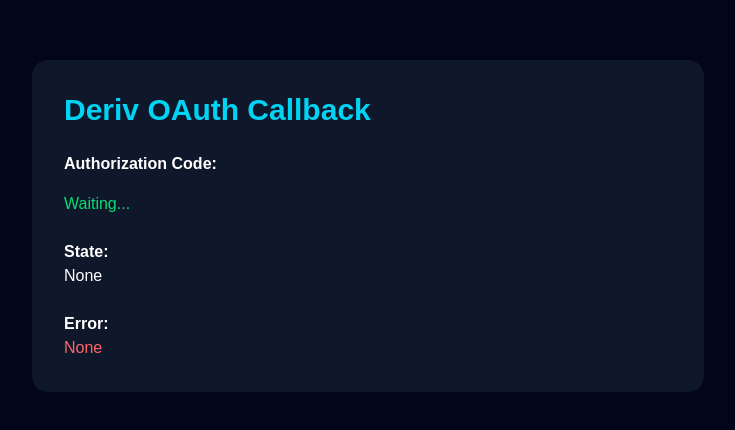
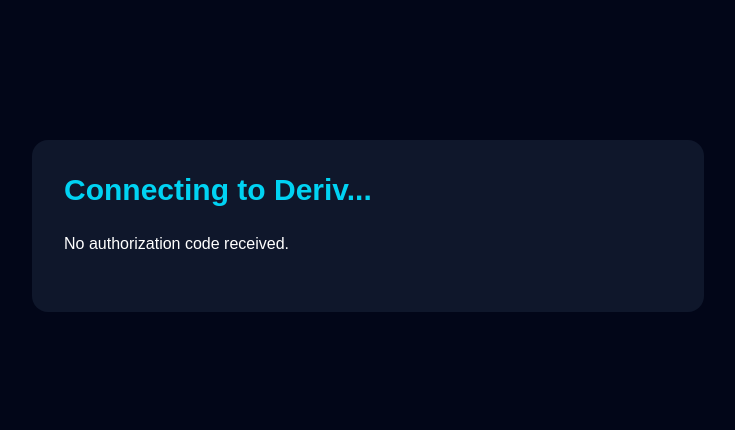
Before and after one commit to voltiqtrader/voltiqtrader, a Next.js app: page /auth/callback in a window 1280 px wide. Shown: the part 174-604 px from the top of the page, without its empty margins (272-1007 px from the left). Built offline with nearby package versions, Linux system fonts and the light colour scheme.

Commit message:
Create OAuth callback API

```diff
--- a/app/auth/callback/page.tsx
+++ b/app/auth/callback/page.tsx
@@ -1,46 +1,52 @@
 "use client";
+
 export const dynamic = "force-dynamic";
 
 import { useEffect, useState } from "react";
 
 export default function CallbackPage() {
-  const [code, setCode] = useState("");
-  const [state, setState] = useState("");
-  const [error, setError] = useState("");
+  const [message, setMessage] = useState("Authorizing...");
+  const [response, setResponse] = useState<any>(null);
 
   useEffect(() => {
-    const params = new URLSearchParams(window.location.search);
+    async function authorize() {
+      const params = new URLSearchParams(window.location.search);
+      const code = params.get("code");
 
-    setCode(params.get("code") || "");
-    setState(params.get("state") || "");
-    setError(params.get("error") || "");
+      if (!code) {
+        setMessage("No authorization code received.");
+        return;
+      }
+
+      try {
+        const res = await fetch(`/api/auth/callback?code=${code}`);
+        const data = await res.json();
+
+        setResponse(data);
+        setMessage("Authorization successful!");
+      } catch (error) {
+        console.error(error);
+        setMessage("Authorization failed.");
+      }
+    }
+
+    authorize();
   }, []);
 
   return (
     <main className="min-h-screen flex items-center justify-center bg-slate-950 text-white">
-      <div className="bg-slate-900 p-8 rounded-2xl w-full max-w-2xl">
+      <div className="bg-slate-900 p-8 rounded-2xl max-w-2xl w-full">
         <h1 className="text-3xl font-bold text-cyan-400 mb-6">
-          Deriv OAuth Callback
+          Connecting to Deriv...
         </h1>
 
-        <p className="mb-4">
-          <strong>Authorization Code:</strong>
-        </p>
-        <p className="break-all text-green-400">
-          {code || "Waiting..."}
-        </p>
+        <p className="mb-6">{message}</p>
 
-        <p className="mt-6">
-          <strong>State:</strong>
-        </p>
-        <p>{state || "None"}</p>
-
-        <p className="mt-6">
-          <strong>Error:</strong>
-        </p>
-        <p className="text-red-400">
-          {error || "None"}
-        </p>
+        {response && (
+          <pre className="bg-slate-800 p-4 rounded-xl overflow-auto text-green-400">
+            {JSON.stringify(response, null, 2)}
+          </pre>
+        )}
       </div>
     </main>
   );
--- /dev/null
+++ b/app/auth/callback/route.ts
@@ -0,0 +1,18 @@
+import { NextRequest, NextResponse } from "next/server";
+
+export async function GET(request: NextRequest) {
+  const code = request.nextUrl.searchParams.get("code");
+
+  if (!code) {
+    return NextResponse.json(
+      { error: "Missing authorization code" },
+      { status: 400 }
+    );
+  }
+
+  return NextResponse.json({
+    success: true,
+    message: "Authorization code received.",
+    code,
+  });
+}
--- a/app/components/LoginButton.tsx
+++ b/app/components/LoginButton.tsx
@@ -1,14 +1,29 @@
 "use client";
 
-import { CLIENT_ID, REDIRECT_URI } from "../lib/deriv";
+import { generateChallenge } from "pkce-challenge";
+import { CLIENT_ID, REDIRECT_URI, SCOPES } from "../lib/deriv";
 
 export default function LoginButton() {
-  const login = () => {
+  const login = async () => {
+    // Generate PKCE values
+    const { code_verifier, code_challenge } = await generateChallenge();
+
+    // Save verifier for later when exchanging the code for a token
+    sessionStorage.setItem("code_verifier", code_verifier);
+
+    // Create a random state value
+    const state = crypto.randomUUID();
+    sessionStorage.setItem("oauth_state", state);
+
     const url =
-      `https://oauth.deriv.com/oauth2/authorize` +
+      `https://auth.deriv.com/oauth2/auth` +
       `?client_id=${CLIENT_ID}` +
       `&redirect_uri=${encodeURIComponent(REDIRECT_URI)}` +
-      `&response_type=code`;
+      `&response_type=code` +
+      `&scope=${encodeURIComponent(SCOPES)}` +
+      `&state=${state}` +
+      `&code_challenge=${code_challenge}` +
+      `&code_challenge_method=S256`;
 
     window.location.href = url;
   };
--- a/app/lib/deriv.ts
+++ b/app/lib/deriv.ts
@@ -2,3 +2,6 @@
 
 export const REDIRECT_URI =
   "https://voltiqtrader-8lvt.vercel.app/auth/callback";
+
+export const SCOPES =
+  "trade account_manage";
--- a/package.json
+++ b/package.json
@@ -11,6 +11,7 @@
   "dependencies": {
     "@deriv/deriv-api": "^1.0.15",
     "next": "16.2.10",
+    "pkce-challenge": "^6.0.0",
     "react": "19.2.4",
     "react-dom": "19.2.4"
   },
```
Also changed, not shown: app/api/auth/callback/route.ts (added), 1 other file (tests, documents, lock files or other folders).
